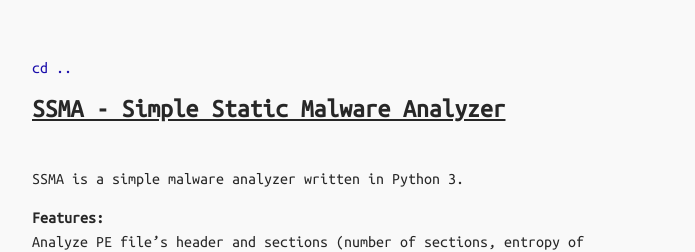
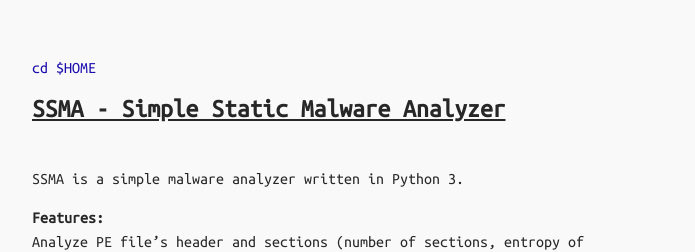
Before and after one commit to programdeveloper/secrary.github.io, a Jekyll site: the page built from _posts/2016-08-30-SSMA.md, in a window 1280 px wide. Shown: the top 252 px of the page, without its empty margins (288-983 px from the left). Built offline with Jekyll 4.4.1, drawn with Linux system fonts in a browser that asks for light colours.

Commit message:
Update post.html

```diff
--- a/_layouts/post.html
+++ b/_layouts/post.html
@@ -3,7 +3,7 @@
 ---
 
 <div class="post">
-    <a class="post__back" href="/">cd ..</a>
+    <a class="post__back" href="/">cd $HOME</a>
     <h1 class="post__title">{{ page.title }}</h1>
     <div class="post__content"?>
         {{ content }}
```
